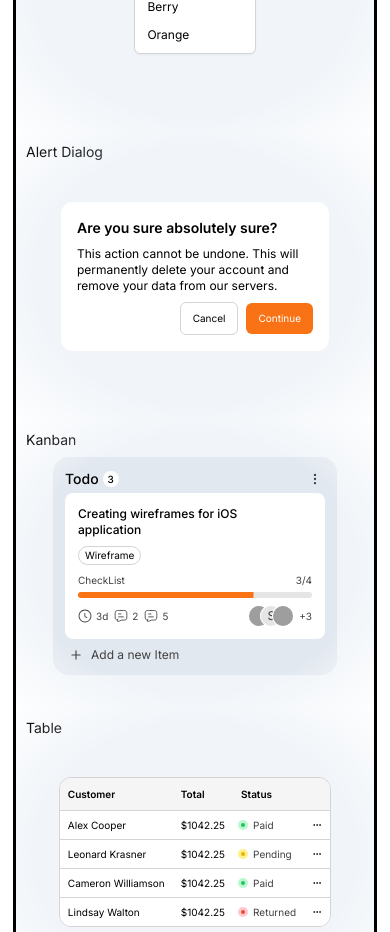
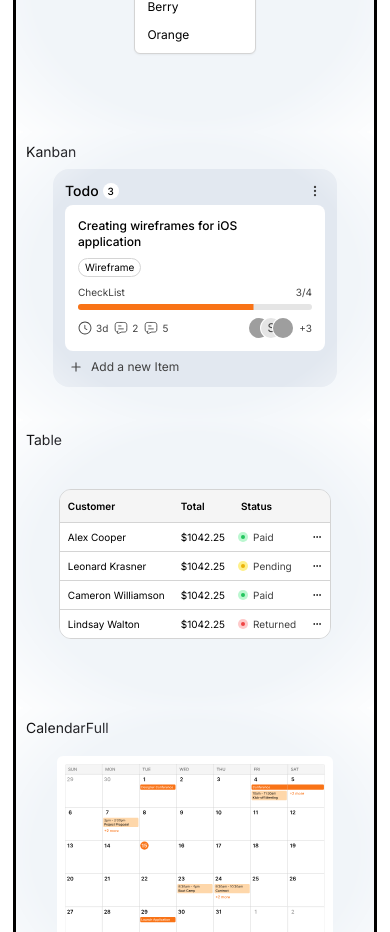
Before and after one commit to mijn-ui/mijn-ui, a Next.js app: page / in a window 390 px wide. Shown: the part 1860-2792 px from the top of the page. Built offline with nearby package versions, Linux system fonts and the light colour scheme; grey boxes are pictures that could not be loaded.

Commit message:
style: hide AlertDialog on a medium and small screen

```diff
--- a/src/components/showcase/link-card.tsx
+++ b/src/components/showcase/link-card.tsx
@@ -8,6 +8,7 @@ type LinkCardProps = {
   href: string;
   label: string;
   cardContentClass?: string;
+  containerClass?: string;
   children: React.ReactNode;
 };
 
@@ -16,9 +17,14 @@ const LinkCard = ({
   label,
   children,
   cardContentClass,
+  containerClass,
 }: LinkCardProps) => {
   return (
-    <a href={href} target="_blank" className="relative col-span-1">
+    <a
+      href={href}
+      target="_blank"
+      className={cn("relative col-span-1", containerClass)}
+    >
       <Card
         className={
           "card_glow relative flex min-h-72 w-full items-center justify-center bg-background [mask:radial-gradient(75%_75%_at_50%,rgb(0,0,0)_60%,rgba(0,0,0,0)_100%)] sm:aspect-video sm:h-full sm:w-full"
--- a/src/components/showcase/showcase-alert-dialog.tsx
+++ b/src/components/showcase/showcase-alert-dialog.tsx
@@ -8,6 +8,7 @@ const ShowcaseAlertDialog = () => {
       href="https://mijnui.com/docs/?path=/docs/components-alertdialog--docs"
       label="Alert Dialog"
       cardContentClass="p-11"
+      containerClass="hidden xl:block"
     >
       <div className="flex w-full max-w-lg flex-col gap-2 rounded-xl bg-white p-4 sm:p-6">
         <div>
```
